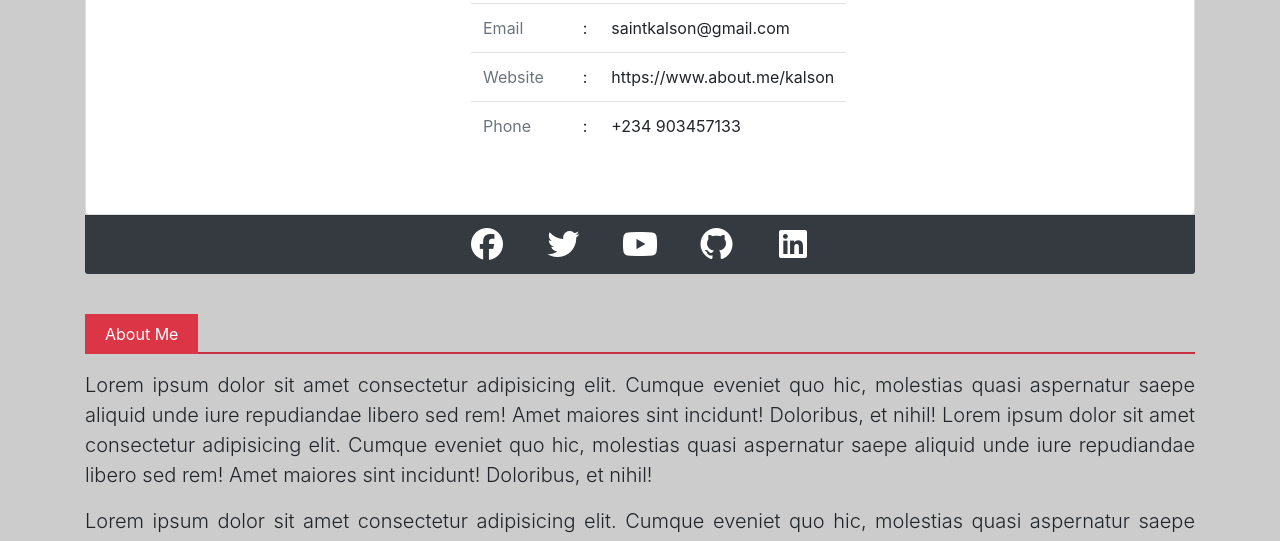
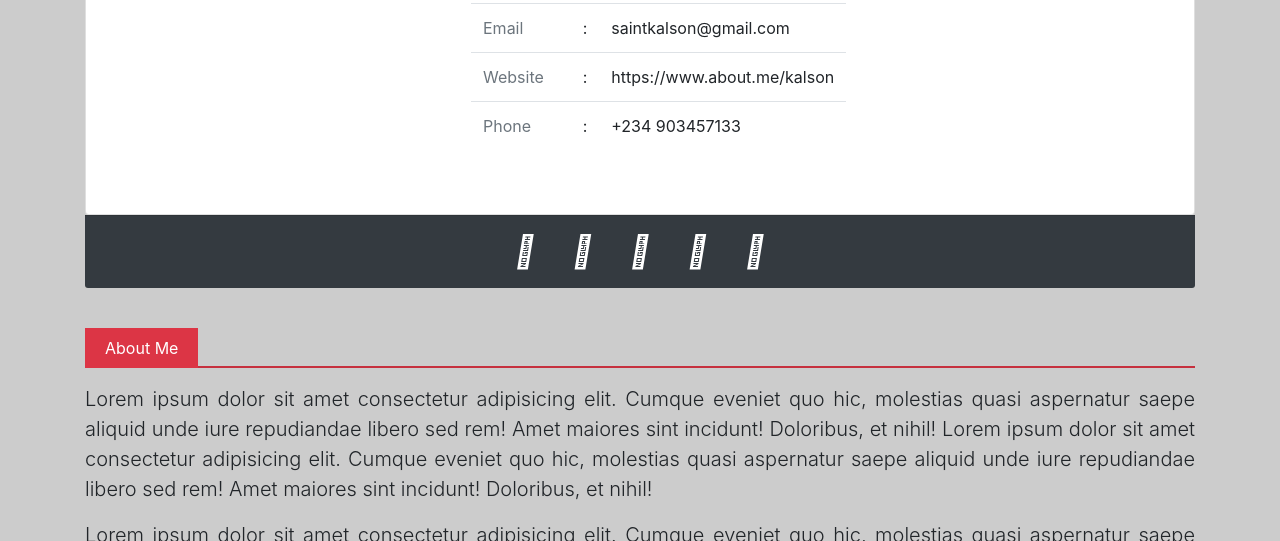
Before and after one commit to KalsonSaint/portfolio, a plain HTML site: page index.html in a window 1280 px wide. Shown: the part 559-1100 px from the top of the page. Drawn offline with Linux system fonts and the light colour scheme; a script that the page names is missing.

Commit message:
Update index.html

```diff
--- a/index.html
+++ b/index.html
@@ -9,7 +9,7 @@
     <title>Sample Portfolio Site</title>
 
     <link href="https://stackpath.bootstrapcdn.com/font-awesome/4.7.0/css/font-awesome.min.css" rel="stylesheet" integrity="sha384-wvfXpqpZZVQGK6TAh5PVlGOfQNHSoD2xbE+QkPxCAFlNEevoEH3Sl0sibVcOQVnN" crossorigin="anonymous">
-    <link rel="stylesheet" href="fontawesome/css/all.css">
+<!--     <link rel="stylesheet" href="fontawesome/css/all.css"> -->
     <link rel="stylesheet" href="css/bootstrap.min.css">
     <link rel="stylesheet" type="text/css" media="screen" href="css/main.css" />
 
```
